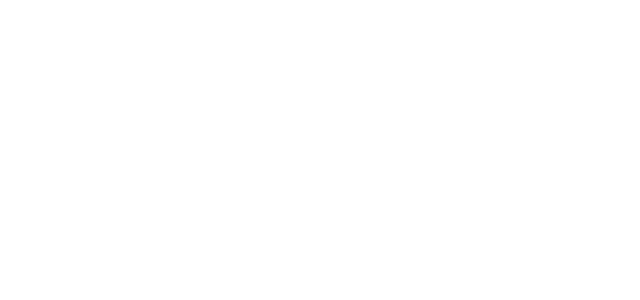
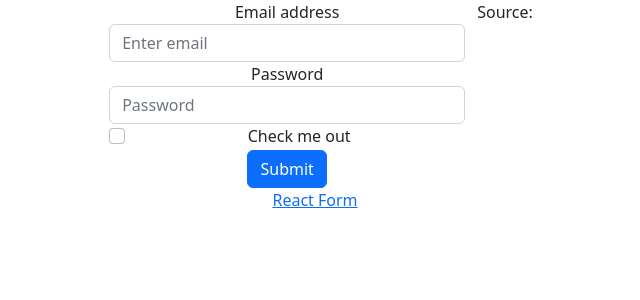
Before and after one commit to CarlBergquist/Fantasy-Football-Matchup, a React (Create React App) app in the folder client/: page /login in a window 1280 px wide. Before the commit this address had no page. Shown: the top 300 px of the page, without its empty margins (325-965 px from the left). Built offline with nearby package versions, Linux system fonts and the light colour scheme.

Commit message:
login functionality

```diff
--- a/client/src/App.js
+++ b/client/src/App.js
@@ -1,6 +1,7 @@
 import Init from './pages/initial'
 import Main from './pages/main';
 import Account from './pages/account';
+import Login from './pages/login';
 import './App.css';
 import { BrowserRouter as Router, Routes, Route } from 'react-router-dom';
 
@@ -10,6 +11,7 @@
       <>
       <Routes>
         <Route path='/' element={<Init />} />
+        <Route path='/login' element={<Login />} />
         <Route path='/main' element={<Main />} />
         <Route path='/account' element={<Account />} />
       </Routes>
--- a/client/src/pages/initial.js
+++ b/client/src/pages/initial.js
@@ -6,8 +6,8 @@
     return (
         <div className="">
             <h1>Fantasy Football Matchup Analyzer</h1>
-            <button>Login</button>
-            <button>Sign Up</button>
+            <a href='./login'><button >Login</button></a>
+            <a href='./signup'><button>Sign Up</button></a>
         </div>
     );
 }
--- a/client/src/pages/login.js
+++ b/client/src/pages/login.js
@@ -0,0 +1,96 @@
+import React , { useState } from 'react';
+//import profilepic from '../../assets/me.jpeg';
+//import "../../styles/about.css"
+
+export default function Login() {
+    {
+        const [password, setPassword] = useState("");
+        const [email, setEmail] = useState("");
+        const [passwordError, setpasswordError] = useState("");
+        const [emailError, setemailError] = useState("");
+
+        const handleValidation = (event) => {
+          let formIsValid = true;
+
+          if (!email.match(/^\w+@[a-zA-Z_]+?\.[a-zA-Z]{2,3}$/)) {
+            formIsValid = false;
+            setemailError("Email Not Valid");
+            return false;
+          } else {
+            setemailError("");
+            formIsValid = true;
+          }
+
+          if (!password.match(/^[a-zA-Z]{8,22}$/)) {
+            formIsValid = false;
+            setpasswordError(
+              "Only Letters and length must best min 8 Chracters and Max 22 Chracters"
+            );
+            return false;
+          } else {
+            setpasswordError("");
+            formIsValid = true;
+          }
+
+          return formIsValid;
+        };
+
+        const loginSubmit = (e) => {
+          e.preventDefault();
+          handleValidation();
+        };
+
+        return (
+          <div className="App">
+            <div className="container">
+              <div className="row d-flex justify-content-center">
+                <div className="col-md-4">
+                  <form id="loginform" onSubmit={loginSubmit}>
+                    <div className="form-group">
+                      <label>Email address</label>
+                      <input
+                        type="email"
+                        className="form-control"
+                        id="EmailInput"
+                        name="EmailInput"
+                        aria-describedby="emailHelp"
+                        placeholder="Enter email"
+                        onChange={(event) => setEmail(event.target.value)}
+                      />
+                      <small id="emailHelp" className="text-danger form-text">
+                        {emailError}
+                      </small>
+                    </div>
+                    <div className="form-group">
+                      <label>Password</label>
+                      <input
+                        type="password"
+                        className="form-control"
+                        id="exampleInputPassword1"
+                        placeholder="Password"
+                        onChange={(event) => setPassword(event.target.value)}
+                      />
+                      <small id="passworderror" className="text-danger form-text">
+                        {passwordError}
+                      </small>
+                    </div>
+                    <div className="form-group form-check">
+                      <input
+                        type="checkbox"
+                        className="form-check-input"
+                        id="exampleCheck1"
+                      />
+                      <label className="form-check-label">Check me out</label>
+                    </div>
+                    <button type="submit" className="btn btn-primary">
+                      Submit
+                    </button>
+                  </form>
+                </div>
+                Source: <a href="https://askavy.com/react-form/">React Form</a>
+              </div>
+            </div>
+          </div>
+        );
+      }
+    }
```
Also changed, not shown: 1 other file (tests, documents, lock files or other folders).
